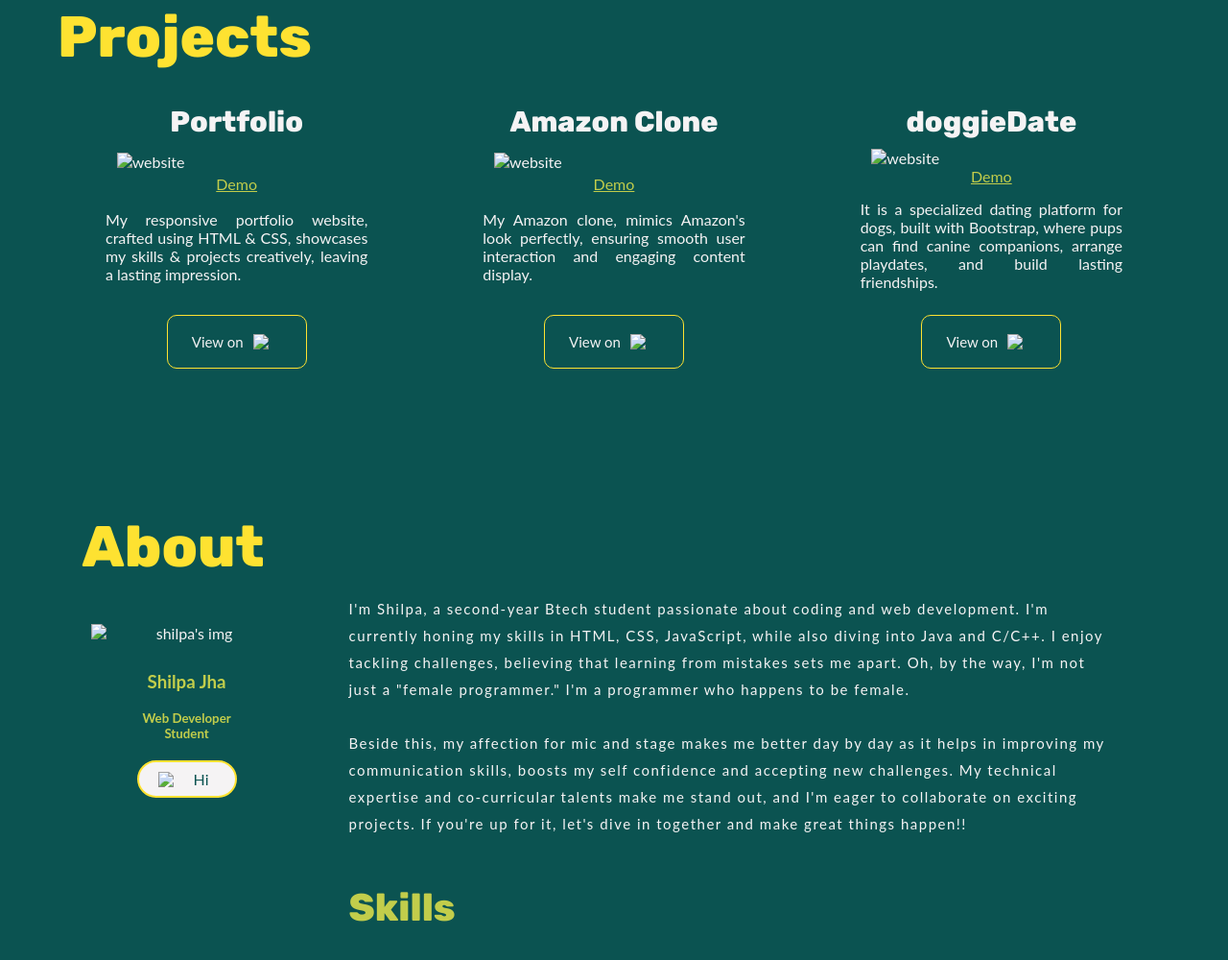
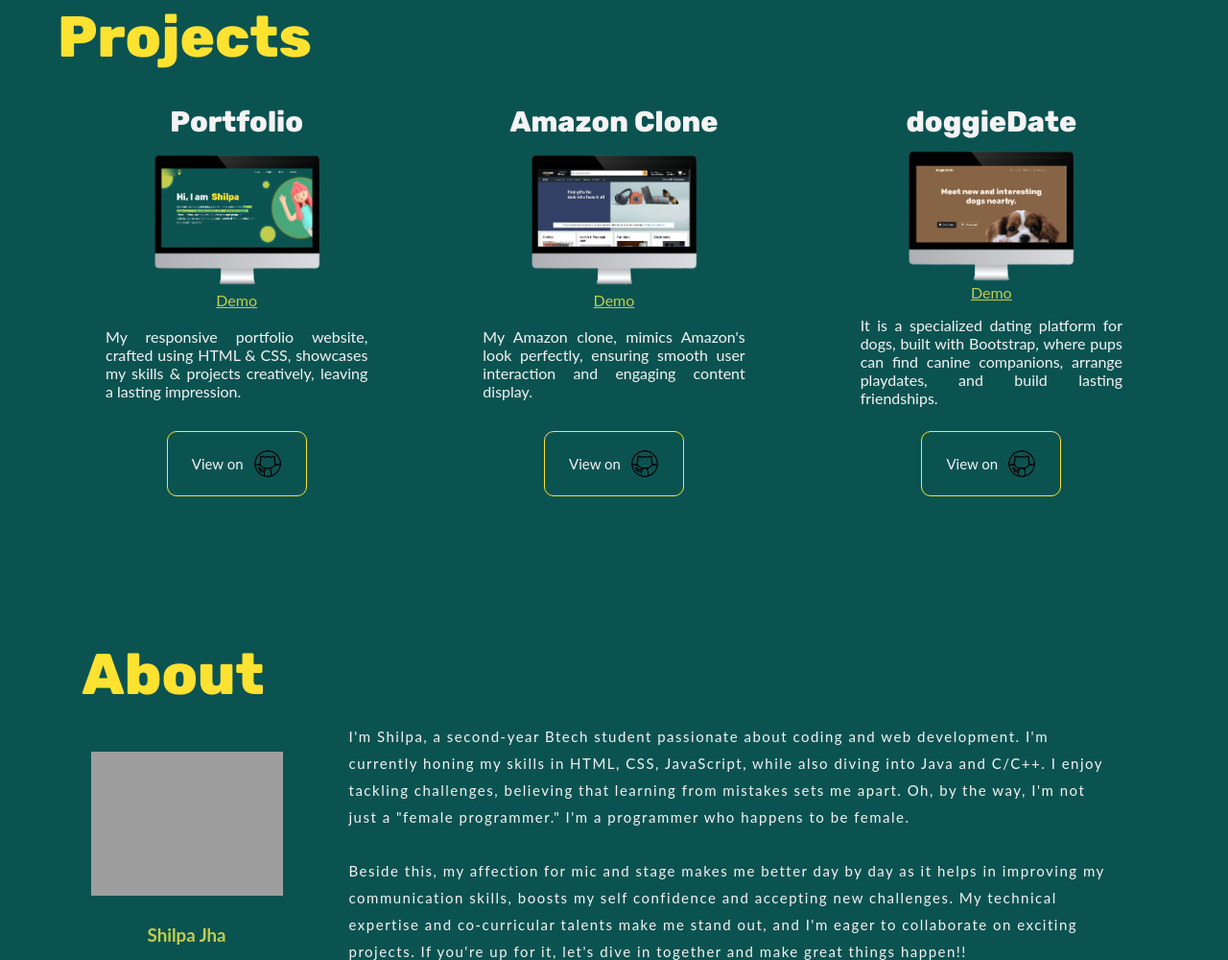
Before and after one commit to Shilpajha29/Portfolio, a plain HTML site: page index.html in a window 1280 px wide. Shown: the part 857-1857 px from the top of the page at 96% size. Drawn offline with Linux system fonts and the light colour scheme; the site is published under a folder, as on GitHub Pages, so addresses that start at the root find nothing.

Commit message:
fix images

```diff
--- a/index.html
+++ b/index.html
@@ -29,7 +29,7 @@
                 creative mind. </span>&nbsp;Here, I showcase my web adventures and projects. <br> Join me as we explore
             the dynamic world of web development and design together. </p>
     </div>
-    <img class="computer" src="./images/Selected_Works-removebg-preview.png" alt="">
+    <img class="computer" src="images/Selected_Works-removebg-preview.png" alt="">
     <img class="gif" src="./images/model3D.gif" alt="">
     <div class="circle"></div>
     <div class="circle-sm"></div>
@@ -40,38 +40,38 @@
     <div class="project-window">
         <div class="website project1">
             <h1 class="heading">Portfolio</h1>
-            <img src="/images/Portfolio-Portfolio-overlay (1).png" alt="website" class="website-img">
+            <img src="./images/Portfolio-Portfolio-overlay (1).png" alt="website" class="website-img">
             <a class="demo" href= "https://shilpajha29.github.io/Portfolio/">Demo</a>
             <p>My responsive portfolio website, crafted using HTML & CSS, showcases my skills & projects creatively, leaving a lasting impression.
             <p>
                 <div class="output">
                     <button class="btn">
                         <a href= "https://github.com/Shilpajha29/Portfolio">View on</a>
-                        <img src="/images/icons8-github-100.png" class="github-img"></button>
+                        <img src="./images/icons8-github-100.png" class="github-img"></button>
                 </div>
         </div>
         <div class="website project2">
             <h1 class="heading">Amazon Clone</h1>
-            <img src="/images/AmazonClone-Portfolio-overlay.png" alt="website" class="website-img">
+            <img src="./images/AmazonClone-Portfolio-overlay.png" alt="website" class="website-img">
             <a class="demo" href= "https://shilpajha29.github.io/Amazon-clone/">Demo</a>
             <p>My Amazon clone, mimics Amazon's look perfectly, ensuring smooth user interaction and engaging content display.
             <p>
             <div class="output">
                 <button class="btn">
                     <a href= "https://github.com/Shilpajha29/Amazon-clone">View on</a>
-                    <img src="/images/icons8-github-100.png" class="github-img"></button>
+                    <img src="./images/icons8-github-100.png" class="github-img"></button>
             </div>
         </div>
         <div class="website project3">
             <h1 class="heading">doggieDate</h1>
-            <img src="/images/doggieDate-Portfolio.png" alt="website" class="website-img">
+            <img src="./images/doggieDate-Portfolio.png" alt="website" class="website-img">
             <a class="demo" href= "https://shilpajha29.github.io/doggieDate/">Demo</a>
             <p>It is a specialized dating platform for dogs, built with Bootstrap, where pups can find canine companions, arrange playdates, and build lasting friendships.
             <p>
             <div class="output">
                 <button class="btn">
                     <a href= "https://github.com/Shilpajha29/doggieDate">View on</a>
-                    <img src="/images/icons8-github-100.png" class="github-img"></button>
+                    <img src="./images/icons8-github-100.png" class="github-img"></button>
             </div>
         </div>
     </div>
@@ -82,7 +82,7 @@
     <h1 class="topic topic-about">About</h1>
     <div class="about">
         <div class="aboutme">
-            <img class="shilpa-img" src="/images/DSC_6370-modified.png" alt="shilpa's img" >
+            <img class="shilpa-img" src="./images/DSC_6370-modified.png" alt="shilpa's img" >
             <h3 class="bio">Shilpa Jha</h3>
             <br>
             <h5 class="bio">Web Developer
@@ -90,7 +90,7 @@
                 Student
             </h5>
             <a class="github" href="https://github.com/Shilpajha29">
-                <img src="/images/icons8-github-100.png" class="github-img">
+                <img src="./images/icons8-github-100.png" class="github-img">
                 <span class="hi">Hi</span>
             </a>
         </div>
@@ -160,8 +160,8 @@
                 <button class="submit" onSubmit= "submit">Send me an Email <i class="fa-solid fa-arrow-right" style="color: var(--dark);"></i></button>
             </form>
         </div>
-        <img class="ring ring-down" src="/images/How We Read Autofiction.png" alt="neon-ring">
-        <img class="contact-bg" src="/images/contact-bg.png" alt="img" >
+        <img class="ring ring-down" src="./images/How We Read Autofiction.png" alt="neon-ring">
+        <img class="contact-bg" src="./images/contact-bg.png" alt="img" >
     </div>
 </div>
 <center><hr></center>
```
